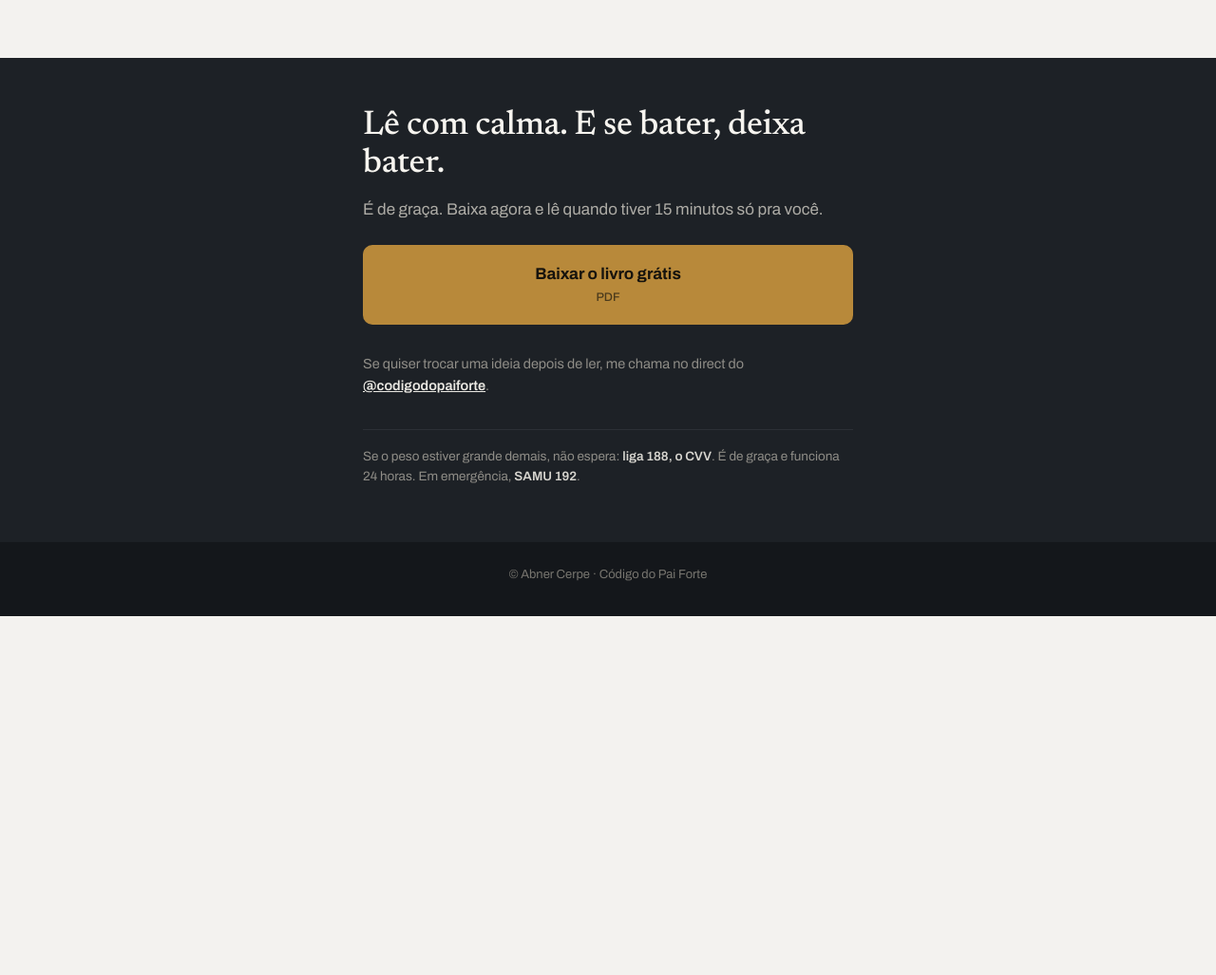
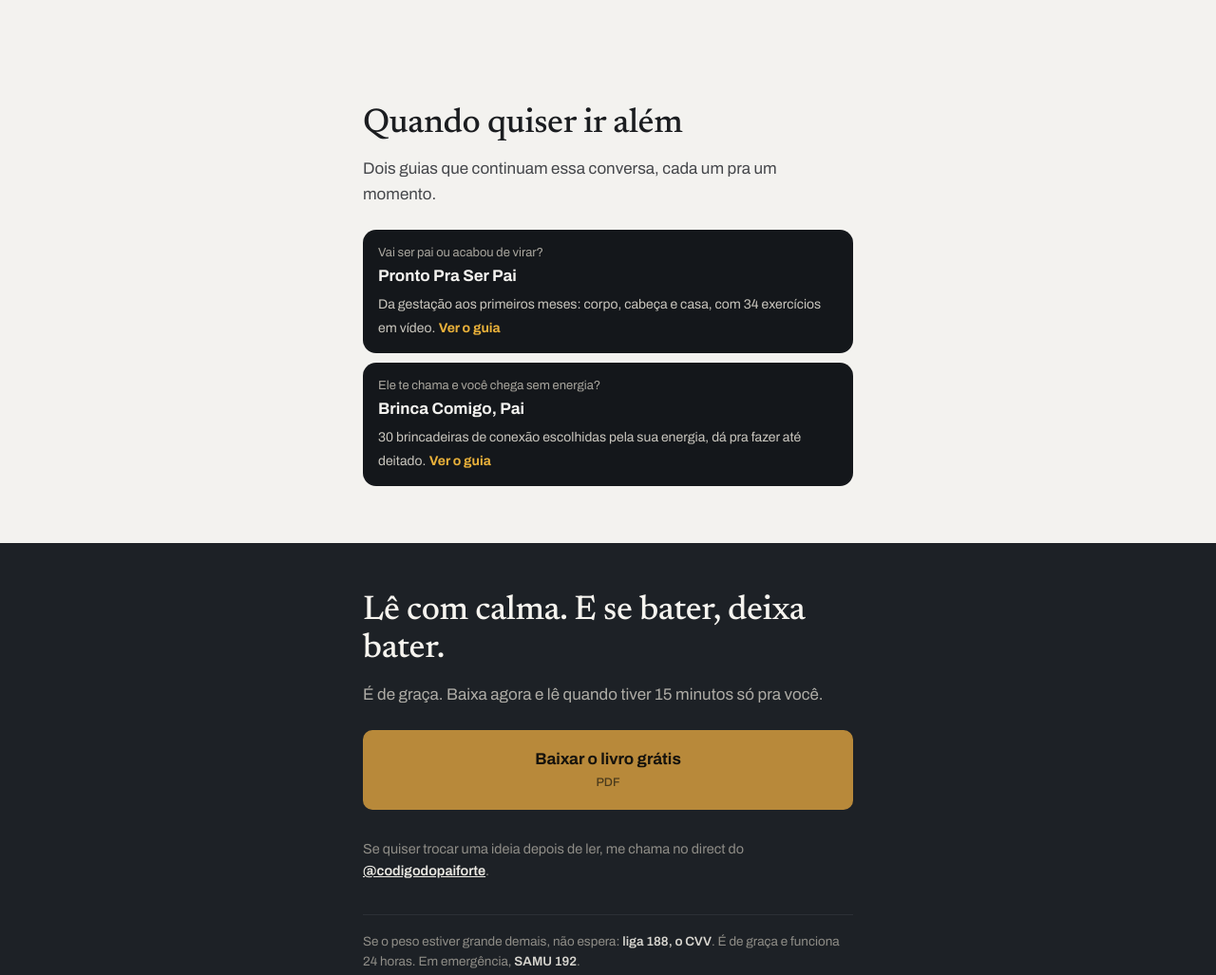
Before and after one commit to codigodopaiforte/codigodopaiforte, a plain HTML site: page cuida/index.html in a window 1280 px wide. Shown: the part 2023-3050 px from the top of the page at 95% size. Before the commit the page ends 2672 px from the top, so only its background shows below. Drawn offline with Linux system fonts and the light colour scheme.

Commit message:
Update final section with new content and links

```diff
--- a/cuida/index.html
+++ b/cuida/index.html
@@ -134,7 +134,7 @@ footer{background:var(--ink);color:#77756F;font-size:13px;padding:24px 0 34px;te
   </div>
 </section>
 
-<section class="final">
+<section><div class="wrap"><h2>Quando quiser ir além</h2><p class="intro">Dois guias que continuam essa conversa, cada um pra um momento.</p><a href="/pronto/?src=cuida" style="display:block;background:#14171B;color:#F3F2EF;text-decoration:none;border-radius:14px;padding:14px 16px;margin-bottom:10px;text-align:left"><span style="display:block;font-size:13px;color:#A9A69E">Vai ser pai ou acabou de virar?</span><b style="display:block;font-size:17px;margin:2px 0 4px">Pronto Pra Ser Pai</b><span style="font-size:14px;color:#C9C6BE">Da gestação aos primeiros meses: corpo, cabeça e casa, com 34 exercícios em vídeo.</span> <span style="color:#E8B03A;font-weight:700;font-size:14px;white-space:nowrap">Ver o guia</span></a><a href="/brincar/?src=cuida" style="display:block;background:#14171B;color:#F3F2EF;text-decoration:none;border-radius:14px;padding:14px 16px;margin-bottom:10px;text-align:left"><span style="display:block;font-size:13px;color:#A9A69E">Ele te chama e você chega sem energia?</span><b style="display:block;font-size:17px;margin:2px 0 4px">Brinca Comigo, Pai</b><span style="font-size:14px;color:#C9C6BE">30 brincadeiras de conexão escolhidas pela sua energia, dá pra fazer até deitado.</span> <span style="color:#E8B03A;font-weight:700;font-size:14px;white-space:nowrap">Ver o guia</span></a></div></section><section class="final">
   <div class="wrap">
     <h2>Lê com calma. E se bater, deixa bater.</h2>
     <p class="intro">É de graça. Baixa agora e lê quando tiver 15 minutos só pra você.</p>
```
